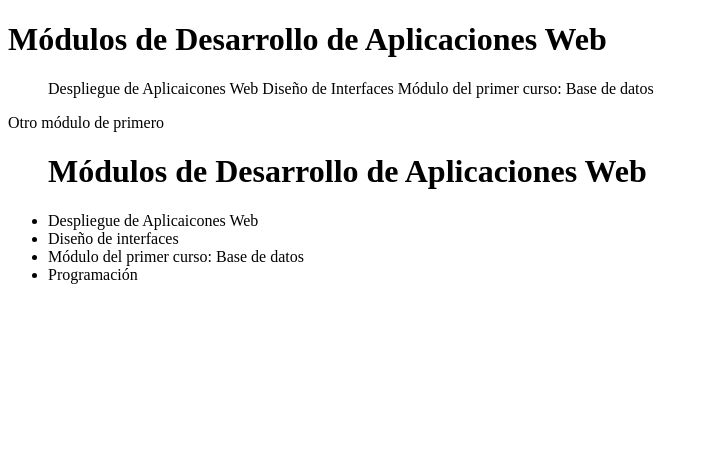
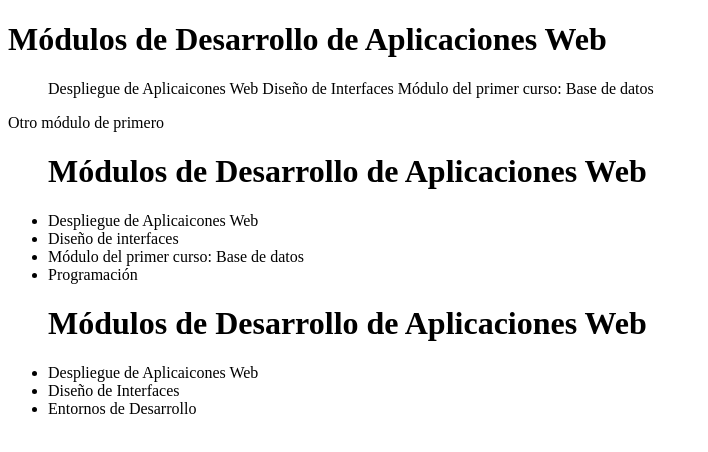
Before and after one commit to FerranMascarell/dawPracticasRemoto, a plain HTML site: page index.html in a window 1280 px wide. Shown: the whole page, without its empty margins (0-708 px from the left). Drawn offline with Linux system fonts and the light colour scheme.

Commit message:
Módulo de entornos de desarrollo

```diff
--- a/index.html
+++ b/index.html
@@ -20,6 +20,11 @@ Otro módulo de primero
 	<li>Módulo del primer curso: Base de datos</li>
     <li>Programación</li>
     </ul>
+    <ul><h1>Módulos de Desarrollo de Aplicaciones Web</h1>
+    <li>Despliegue de Aplicaicones Web</li>
+	<li>Diseño de Interfaces</li>
+    <li>Entornos de Desarrollo</li>
+</ul>
 
 </body>
 
```
